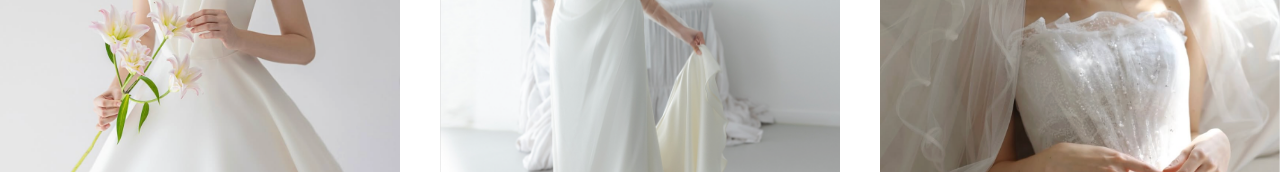
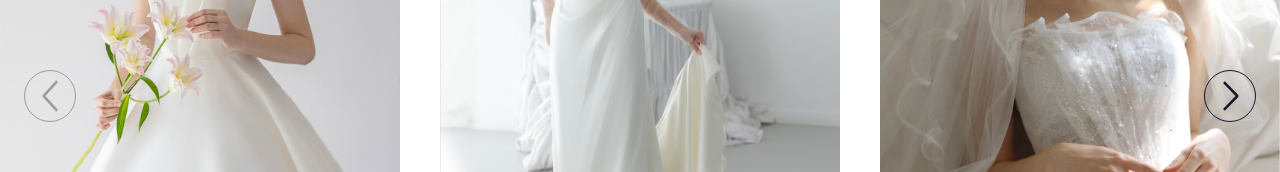
Before and after one commit to MARRYDRESS/MARRID_FRONT, a Next.js app: page / in a window 1280 px wide. Shown: the part 1265-1437 px from the top of the page. Built offline with nearby package versions, Linux system fonts and the light colour scheme.

Commit message:
fix :: slideBtn 배치  수정&카드슬롯 슬라이드 수정

```diff
--- a/src/app/page.tsx
+++ b/src/app/page.tsx
@@ -4,7 +4,14 @@ import styled from "styled-components";
 import font from "@/src/style/font";
 import color from "@/src/style/color";
 
-const selectMockImages = ["/mock/main1.png", "/mock/main2.png", "/mock/main3.png"];
+const selectMockImages = [
+  "/mock/main1.png",
+  "/mock/main2.png",
+  "/mock/main3.png",
+  "/mock/main4.png",
+  "/mock/main5.jpg",
+  "/mock/main6.jpg",
+];
 
 export default function Home() {
   return (
--- a/src/components/common/selectComponent.tsx
+++ b/src/components/common/selectComponent.tsx
@@ -1,3 +1,6 @@
+"use client";
+
+import { useMemo, useState } from "react";
 import styled from "styled-components";
 import font from "@/src/style/font";
 import color from "@/src/style/color";
@@ -10,21 +13,59 @@ type SelectSectionProps = {
 };
 
 export default function SelectComponent({ id, title, images }: SelectSectionProps) {
+  const VISIBLE_COUNT = 3;
+  const [currentIndex, setCurrentIndex] = useState(0);
+
+  const maxIndex = useMemo(() => {
+    if (images.length <= VISIBLE_COUNT) {
+      return 0;
+    }
+
+    return images.length - VISIBLE_COUNT;
+  }, [images.length]);
+
+  const canGoPrev = currentIndex > 0;
+  const canGoNext = currentIndex < maxIndex;
+
+  const handlePrev = () => {
+    if (!canGoPrev) {
+      return;
+    }
+    setCurrentIndex((prev) => prev - 1);
+  };
+
+  const handleNext = () => {
+    if (!canGoNext) {
+      return;
+    }
+    setCurrentIndex((prev) => prev + 1);
+  };
+
   return (
     <Section id={id}>
       <Title>{title}</Title>
-      <Grid>
+      <SliderFrame>
+        <SlideBtnWrap $position="left">
+          <SlideButton direction="left" variant="dark" onClick={handlePrev} disabled={!canGoPrev} />
+        </SlideBtnWrap>
+
+        <SlideBtnWrap $position="right">
+          <SlideButton direction="right" variant="dark" onClick={handleNext} disabled={!canGoNext} />
+        </SlideBtnWrap>
+
+        <Viewport>
+        <Track $currentIndex={currentIndex}>
           {images.map((src, index) => (
-          <Card key={src}>
+            <Card key={`${src}-${index}`}>
               <CardImageWrap>
                 <CardImage src={src} alt={`드레스 추천 이미지 ${index + 1}`} />
               </CardImageWrap>
               <CardLabel>미카도 실크</CardLabel>
             </Card>
           ))}
-      </Grid>
-      <SlideButton direction="left" variant="light" />
-      <SlideButton direction="right" variant="light" />
+        </Track>
+        </Viewport>
+      </SliderFrame>
     </Section>
   );
 }
@@ -42,14 +83,32 @@ const Title = styled.h2`
   color: ${color.gray900};
 `;
 
-const Grid = styled.div`
-  display: grid;
-  grid-template-columns: repeat(3, minmax(0, 1fr));
+const Viewport = styled.div`
+  width: 100%;
+  overflow: hidden;
+`;
+
+const SliderFrame = styled.div`
+  position: relative;
+`;
+
+const SlideBtnWrap = styled.div<{ $position: "left" | "right" }>`
+  position: absolute;
+  top: 50%;
+  z-index: 2;
+  transform: translateY(-50%);
+  ${({ $position }) => ($position === "left" ? "left: 24px;" : "right: 24px;")}
+`;
+
+const Track = styled.div<{ $currentIndex: number }>`
+  display: flex;
   gap: 40px;
+  transform: translateX(calc((100% + 40px) / 3 * -${({ $currentIndex }) => $currentIndex}));
+  transition: transform 0.32s ease;
 `;
 
 const Card = styled.article`
-  min-width: 0;
+  flex: 0 0 calc((100% - 80px) / 3);
   overflow: hidden;
   background: transparent;
 `;
--- a/src/components/common/slideBtn.tsx
+++ b/src/components/common/slideBtn.tsx
@@ -6,6 +6,7 @@ type Props = {
   direction: "left" | "right";
   variant: "light" | "dark";
   onClick?: () => void;
+  disabled?: boolean;
 };
 
 const ICON_SRC = {
@@ -13,7 +14,7 @@ const ICON_SRC = {
   dark: { left: "/icon/blackBack.svg", right: "/icon/blackFront.svg" },
 } as const;
 
-export default function SlideButton({ direction, variant, onClick }: Props) {
+export default function SlideButton({ direction, variant, onClick, disabled = false }: Props) {
   function ArrowLeft() {
     const isLight = variant === "light";
     return (
@@ -45,6 +46,7 @@ export default function SlideButton({ direction, variant, onClick }: Props) {
       type="button"
       $variant={variant}
       onClick={onClick}
+      disabled={disabled}
       aria-label={direction === "left" ? "이전" : "다음"}
     >
       {direction === "left" ? <ArrowLeft /> : <ArrowRight />}
@@ -76,6 +78,11 @@ const Button = styled.button<{ $variant: Props["variant"] }>`
     outline: 2px solid ${({ $variant }) => ($variant === "light" ? "#ffffff" : "#111827")};
     outline-offset: 2px;
   }
+
+  &:disabled {
+    opacity: 0.35;
+    cursor: not-allowed;
+  }
 `;
 
 const IconImg = styled.img`
```
Lines whose indentation alone changed are shown as unchanged.
